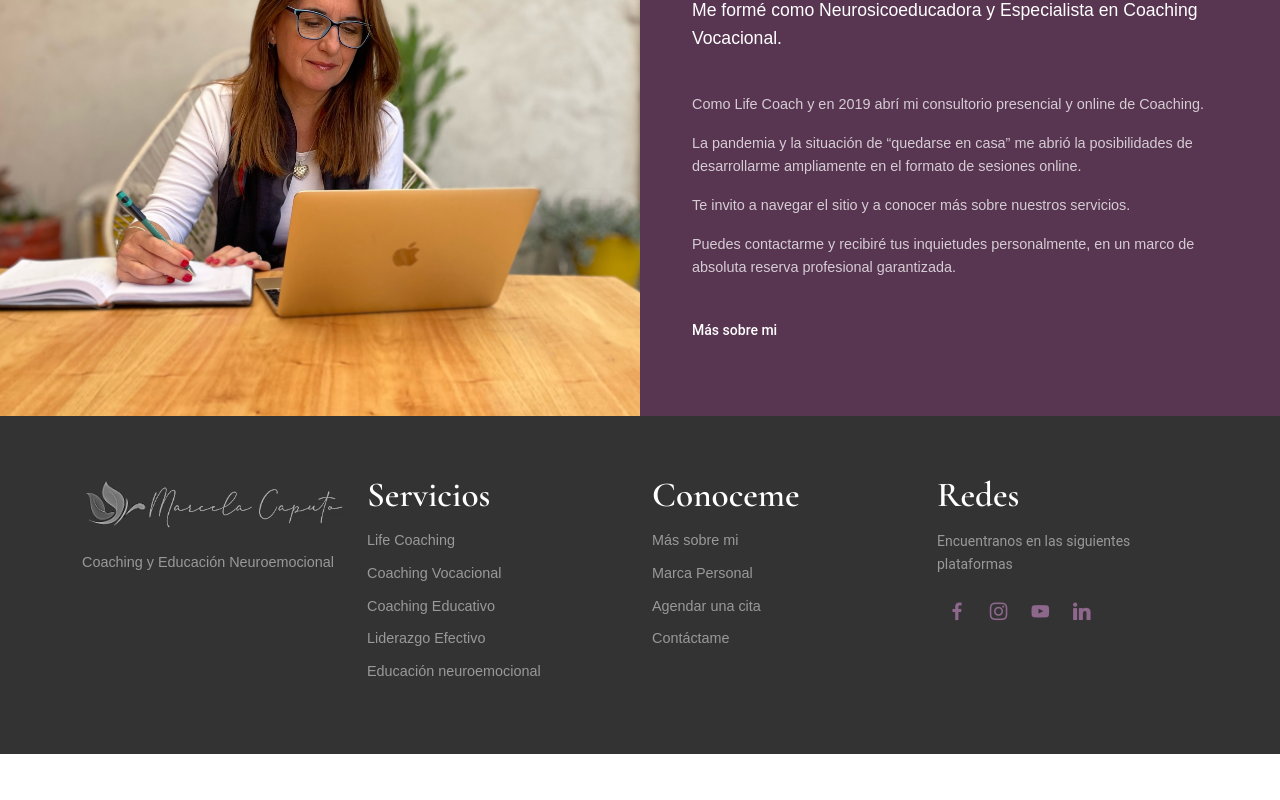
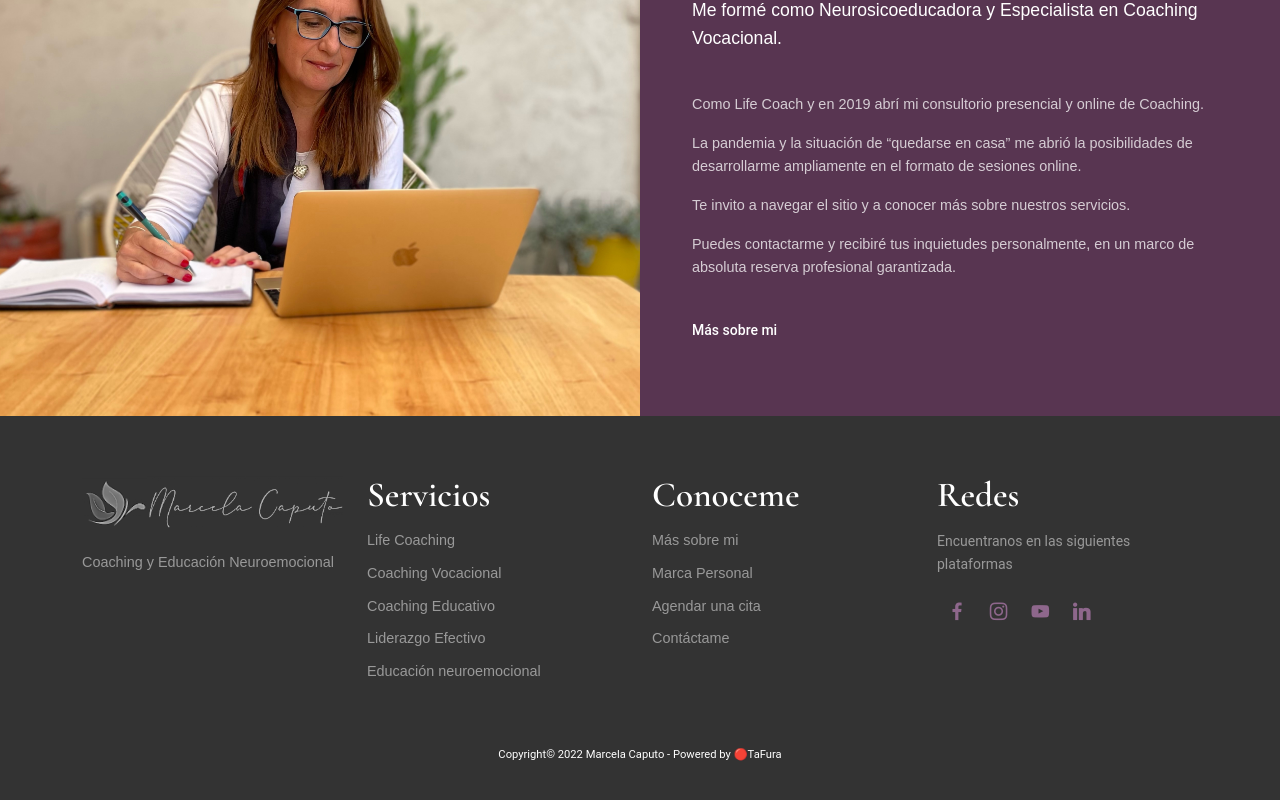
Before and after one commit to AgustinTafura/mc-coaching, a Next.js app: page / in a window 1280 px wide. Shown: the part 3767-4567 px from the top of the page. Before the commit the page ends 4521 px from the top, so only its background shows below. Built offline with nearby package versions, Linux system fonts and the light colour scheme; a web font is replaced by a local one.

Commit message:
copyright

```diff
--- a/components/Footer.jsx
+++ b/components/Footer.jsx
@@ -107,6 +107,9 @@ const Footer = () => {
           </div>
         </div>
       </div>
+      <div className="text-center my-auto text-white pt-3 pt-lg-5">
+        <span style={{fontSize: "0.7rem"}}>Copyright© 2022 Marcela Caputo - Powered by <a> 🔴TaFura</a></span>
+      </div>
     </div>
   </footer>
   )
```
